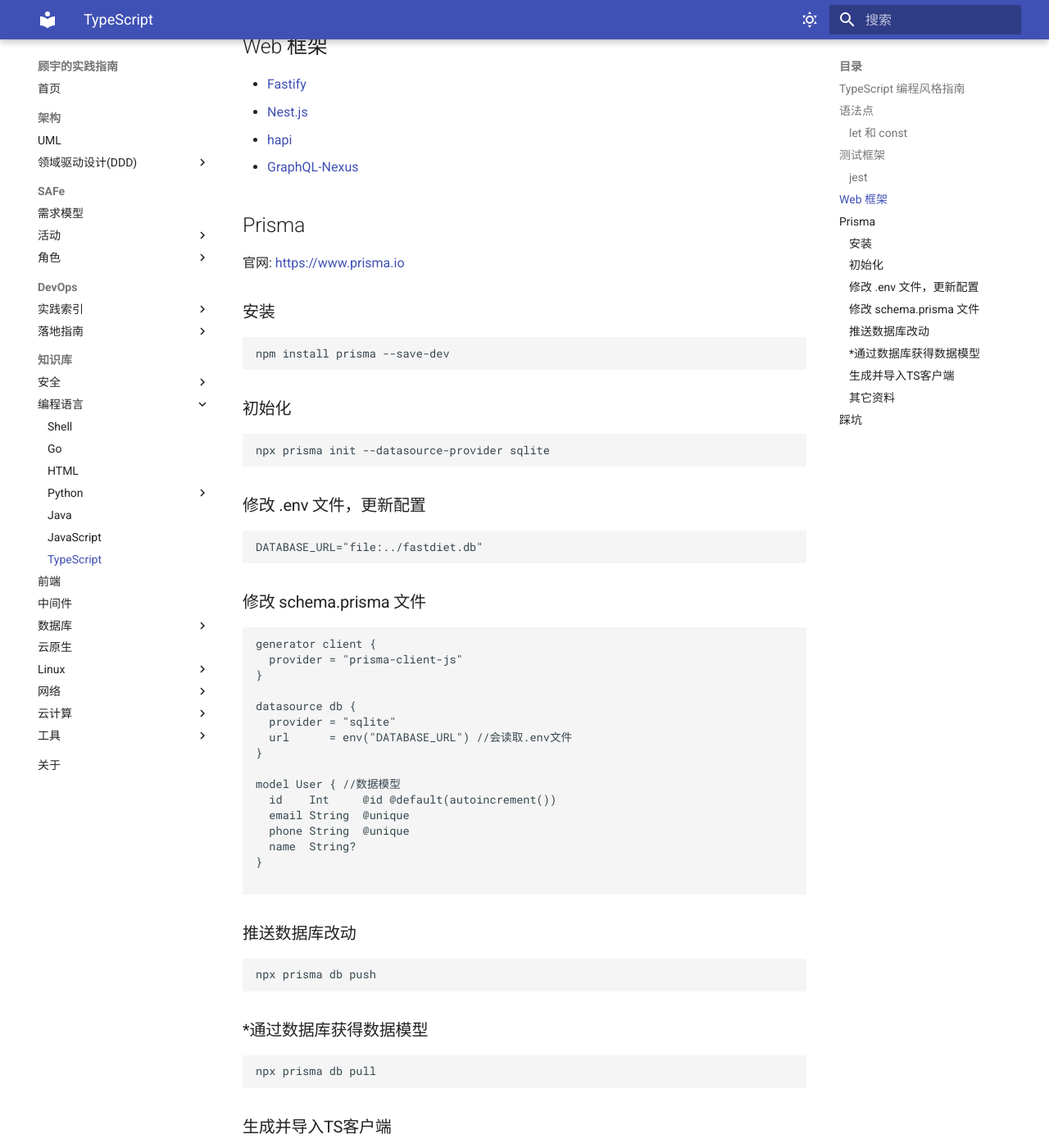
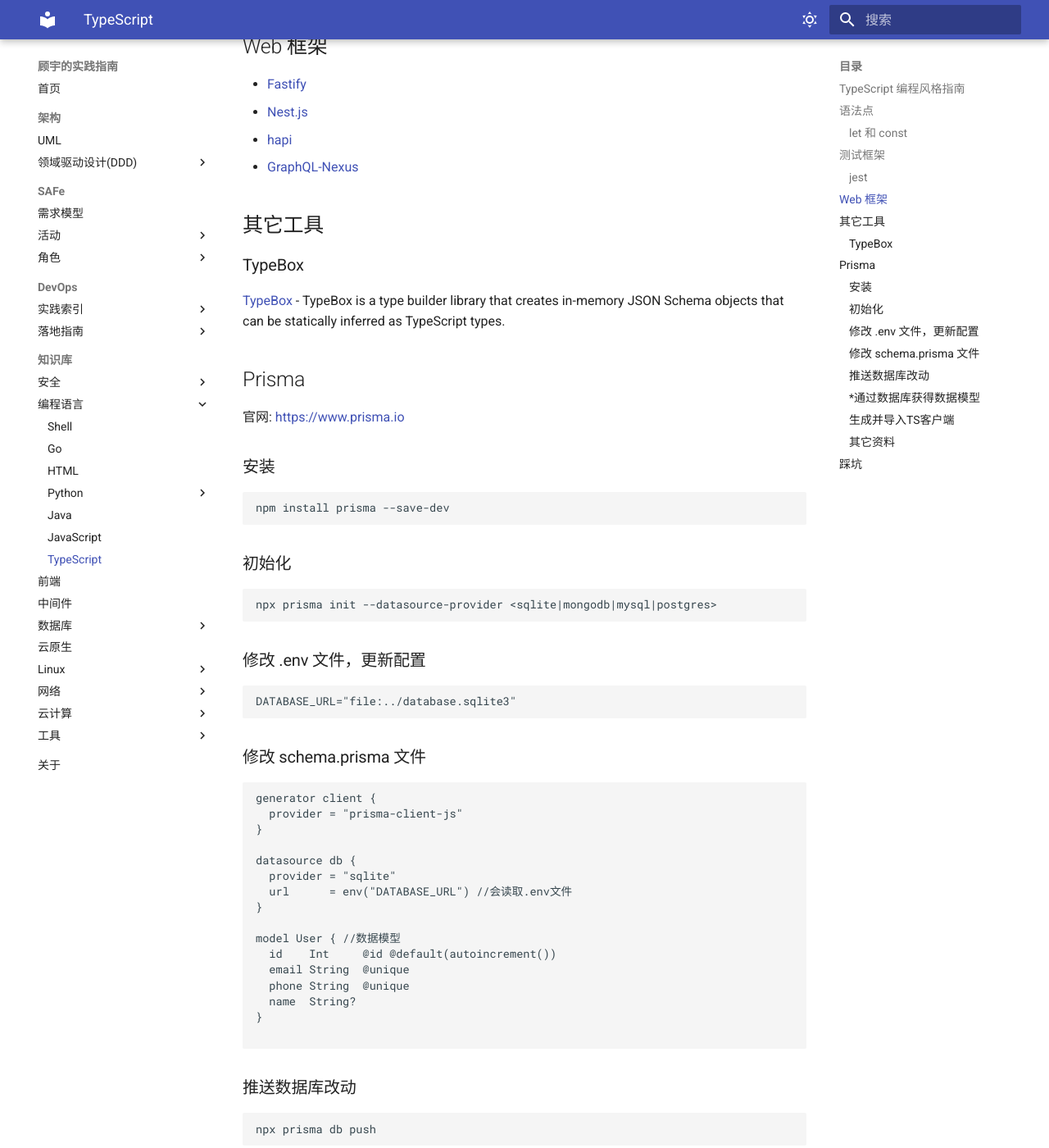
Before and after one commit to wizardbyron/guides, an MkDocs documentation site: the page built from docs/programming/ts/index.md, in a window 1280 px wide and 1400 px high, scrolled down 1078 px. Shown: the whole window at 82% size. Built offline with MkDocs 1.6.1 and Material for MkDocs 9.7.7, drawn with Linux system fonts in a browser that asks for light colours; some of the changed text lies outside the part shown.

Commit message:
Update ts guide:add typebox

````diff
--- a/docs/programming/ts/index.md
+++ b/docs/programming/ts/index.md
@@ -47,6 +47,13 @@
 - [hapi](https://github.com/hapijs/hapi)
 - [GraphQL-Nexus](https://github.com/graphql-nexus/nexus)
 
+
+## 其它工具
+
+### TypeBox
+
+[TypeBox](https://github.com/sinclairzx81/typebox) - TypeBox is a type builder library that creates in-memory JSON Schema objects that can be statically inferred as TypeScript types.
+
 ## Prisma
 
 官网: <https://www.prisma.io>
@@ -60,13 +67,13 @@
 ### 初始化
 
 ```shell
-npx prisma init --datasource-provider sqlite
+npx prisma init --datasource-provider <sqlite|mongodb|mysql|postgres>
 ```
 
 ### 修改 .env 文件，更新配置
 
 ```text
-DATABASE_URL="file:../fastdiet.db"
+DATABASE_URL="file:../database.sqlite3"
 ```
 
 ### 修改 schema.prisma 文件
````
Also changed, not shown: other parts of docs/programming/ts/index.md (+2 -2 lines).
